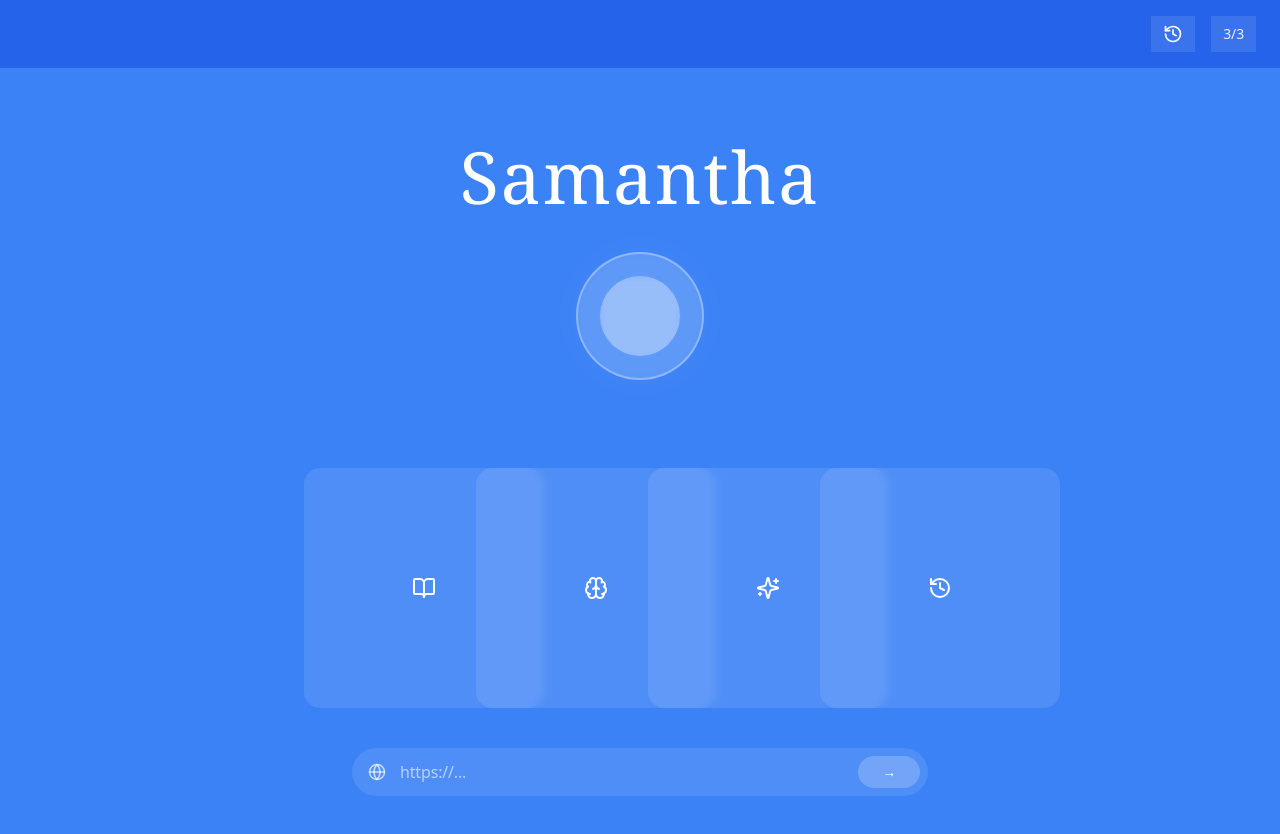
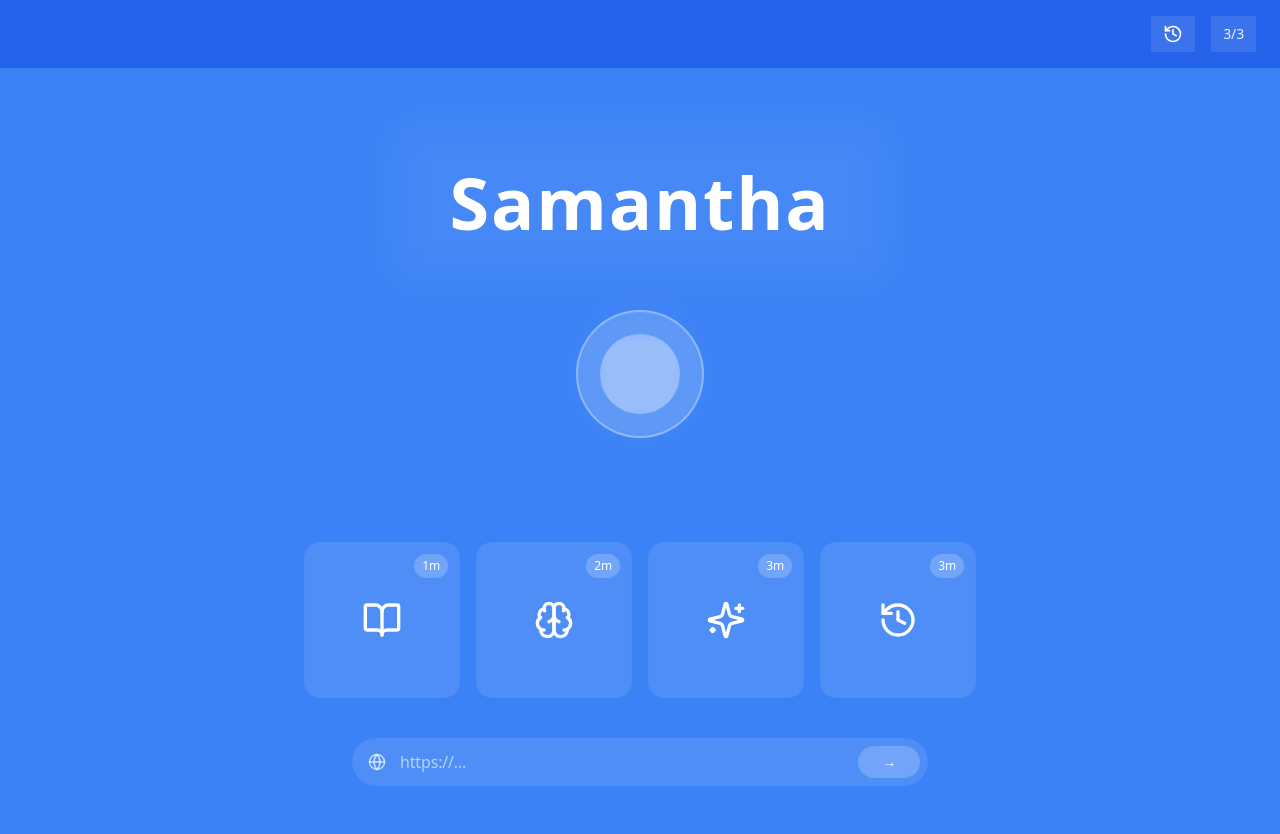
Before and after one commit to gichigi/samantha, a Next.js app: page / in a window 1280 px wide. Shown: the top 834 px of the page. Built offline with nearby package versions, Linux system fonts and the light colour scheme.

Commit message:
Update card design: square cards with larger icons and time badges

```diff
--- a/components/text-card.tsx
+++ b/components/text-card.tsx
@@ -14,11 +14,17 @@ export default function TextCard({ title, icon, wordCount, readingTime, onClick
   return (
     <button
       onClick={onClick}
-      className="group flex items-center justify-center bg-white/10 backdrop-blur-sm rounded-2xl p-8 md:p-10 transition-all hover:bg-white/20 hover:scale-110 active:scale-95 w-[200px] h-[200px] md:w-[240px] md:h-[240px]"
+      className="group relative flex items-center justify-center bg-white/10 backdrop-blur-sm rounded-2xl p-8 transition-all hover:bg-white/20 hover:scale-105 active:scale-95 aspect-square w-full"
       aria-label={`${title}: ${readingTime} minute read`}
       title={`${title}`}
     >
-      <div className="text-white transition-transform group-hover:scale-110" style={{fontSize: '160px'}}>{icon}</div>
+      {/* Time badge in top right */}
+      <div className="absolute top-3 right-3 px-2 py-1 rounded-full bg-white/20 text-white text-xs font-medium">
+        {readingTime}m
+      </div>
+
+      {/* Center icon */}
+      <div className="text-white transition-transform group-hover:scale-110" style={{fontSize: '80px'}}>{icon}</div>
     </button>
   )
 }
--- a/components/views/home-view.tsx
+++ b/components/views/home-view.tsx
@@ -157,10 +157,18 @@ export default function HomeView() {
   return (
     <main className="flex min-h-screen flex-col items-center justify-center bg-[#3b82f6] p-6">
       {/* Balanced Title with Samantha */}
-      <div className="flex flex-col items-center mb-12">
-        <h1 className="text-5xl md:text-6xl lg:text-7xl font-serif font-light text-white mb-8 tracking-wide">
-          Samantha
-        </h1>
+      <div className="flex flex-col items-center mb-16">
+        {/* Title with subtle background */}
+        <div className="relative mb-12">
+          {/* Subtle background shape */}
+          <div className="absolute inset-0 -m-8 bg-white/5 rounded-3xl blur-xl"></div>
+          <div className="absolute inset-0 -m-4 bg-white/3 rounded-2xl"></div>
+
+          <h1 className="relative text-5xl md:text-6xl lg:text-7xl font-bold text-white tracking-wide px-8 py-4">
+            Samantha
+          </h1>
+        </div>
+
         <div className="flex items-center justify-center h-32 md:h-36 mb-8">
           <style jsx>{`
             @keyframes breathe {
@@ -220,28 +228,28 @@ export default function HomeView() {
       <div className="grid grid-cols-2 md:grid-cols-4 gap-4 w-full max-w-2xl mb-10">
         <TextCard
           title="Introduction"
-          icon={<BookOpen />}
+          icon={<BookOpen size={40} />}
           wordCount={sampleTexts[0].wordCount}
           readingTime={sampleTexts[0].readingTime}
           onClick={() => handleSelectSampleText(0)}
         />
         <TextCard
           title="AI Future"
-          icon={<Brain />}
+          icon={<Brain size={40} />}
           wordCount={sampleTexts[1].wordCount}
           readingTime={sampleTexts[1].readingTime}
           onClick={() => handleSelectSampleText(1)}
         />
         <TextCard
           title="Mindfulness"
-          icon={<Sparkles />}
+          icon={<Sparkles size={40} />}
           wordCount={sampleTexts[2].wordCount}
           readingTime={sampleTexts[2].readingTime}
           onClick={() => handleSelectSampleText(2)}
         />
         <TextCard
           title="Internet History"
-          icon={<History />}
+          icon={<History size={40} />}
           wordCount={sampleTexts[3].wordCount}
           readingTime={sampleTexts[3].readingTime}
           onClick={() => handleSelectSampleText(3)}
```
